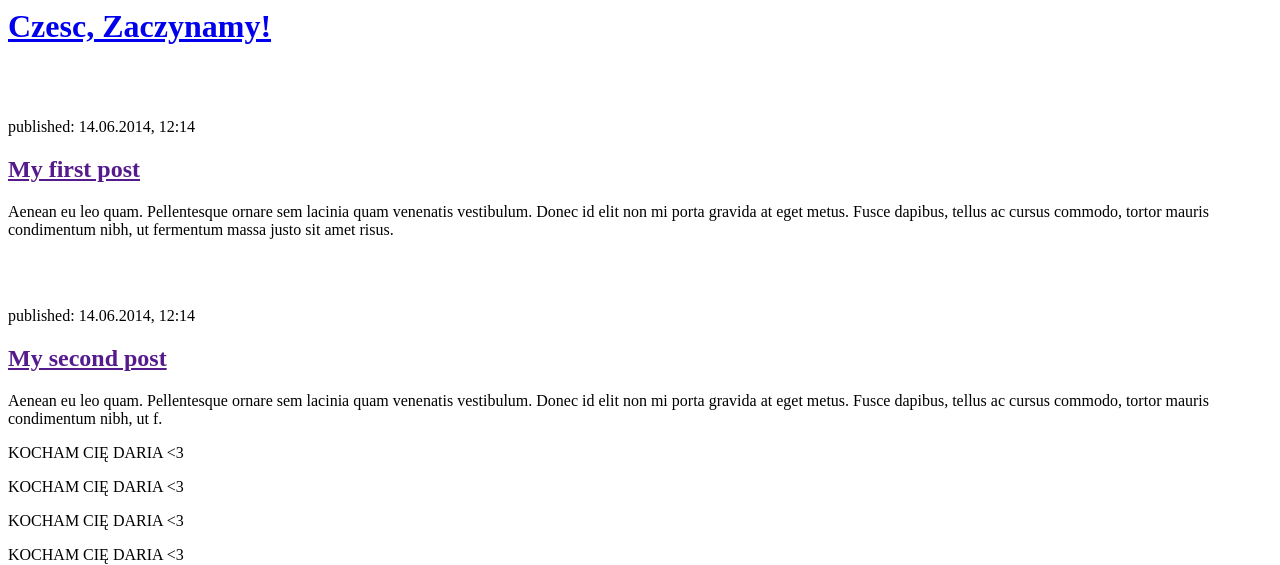
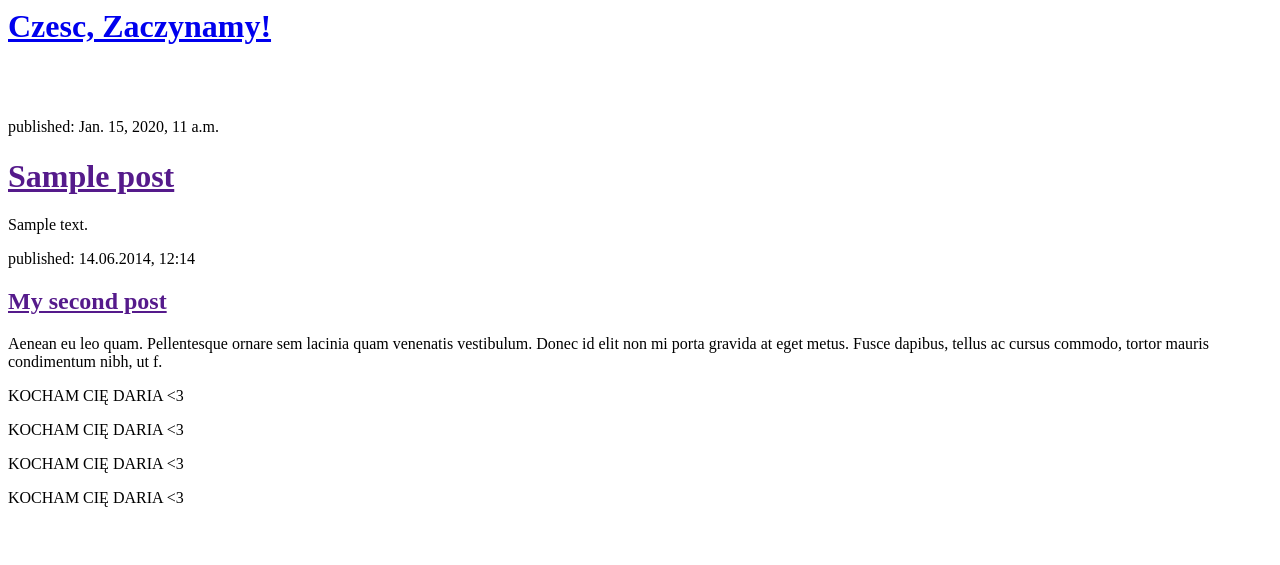
Before and after one commit to mlabuda2/my-first-blog, a Django app: template blog/templates/blog/post_list.html in a window 1280 px wide. Shown: the top 565 px of the page. Run offline with Django 3.2, Linux system fonts and the light colour scheme; the template is opened without the code that fills it: values that come from a table or form of the project are taken from there, others are empty; tables that the repository leaves empty hold one stand-in row (values such as "Sample post").

Commit message:
Modyfikacja szablonu, by pokazywal posty z bazy danych

```diff
--- a/blog/templates/blog/post_list.html
+++ b/blog/templates/blog/post_list.html
@@ -9,14 +9,13 @@
             <br/>
         </div>
 
-        <div>
-            <p>published: 14.06.2014, 12:14</p>
-            <h2><a href="">My first post</a></h2>
-            <p>Aenean eu leo quam. Pellentesque ornare sem lacinia quam venenatis vestibulum. Donec id elit non mi porta gravida at eget metus. Fusce dapibus, tellus ac cursus commodo, tortor mauris condimentum nibh, ut fermentum massa justo sit amet risus.</p>
-            <br/>
-            <br/>
-
-        </div>
+        {% for post in posts %}
+      <div>
+          <p>published: {{ post.published_date }}</p>
+          <h1><a href="">{{ post.title }}</a></h1>
+          <p>{{ post.text|linebreaks }}</p>
+      </div>
+  {% endfor %}
 
         <div>
             <p>published: 14.06.2014, 12:14</p>
```
Also changed, not shown: blog/views.py (+4 -3 lines).
